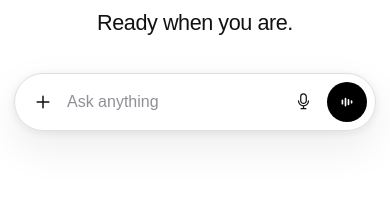
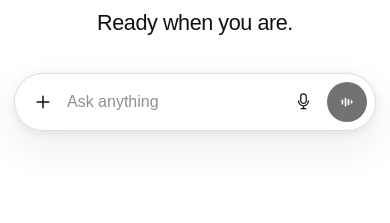
Before and after one commit to relewant-dev/pdf-processor-app, a Next.js app: page / in a window 390 px wide. Shown: the top 223 px of the page. Built offline with nearby package versions, Linux system fonts and the light colour scheme; no server answers.

Commit message:
feat: connect prompt composer to backend router

```diff
--- /dev/null
+++ b/app/api/client.tsx
@@ -0,0 +1,28 @@
+import type { PromptPayload, PromptResponse } from "../models/prompt";
+
+const DEFAULT_BACKEND_URL = "http://localhost:8000";
+const API_BASE_URL = (process.env.NEXT_PUBLIC_BACKEND_URL ?? DEFAULT_BACKEND_URL).replace(/\/$/, "");
+
+async function request<TResponse>(path: string, init?: RequestInit): Promise<TResponse> {
+  const response = await fetch(`${API_BASE_URL}${path}`, {
+    ...init,
+    headers: {
+      "Content-Type": "application/json",
+      ...init?.headers,
+    },
+  });
+
+  if (!response.ok) {
+    const errorText = await response.text();
+    throw new Error(errorText || `Request failed with status ${response.status}`);
+  }
+
+  return response.json() as Promise<TResponse>;
+}
+
+export function executePrompt(payload: PromptPayload) {
+  return request<PromptResponse>("/api/prompts/execute", {
+    method: "POST",
+    body: JSON.stringify(payload),
+  });
+}
--- a/app/components/PromptComposer.tsx
+++ b/app/components/PromptComposer.tsx
@@ -1,26 +1,65 @@
+"use client";
+
+import { useState, type FormEvent } from "react";
+
+import { useExecutePrompt } from "../hooks/useExecutePrompt";
 import { IconButton } from "./IconButton";
 import { MicrophoneIcon, PlusIcon, VoiceWaveIcon } from "./icons";
 import { ModeSelector } from "./ModeSelector";
 import { TextInput } from "./TextInput";
 
 export function PromptComposer() {
+  const [message, setMessage] = useState("");
+  const executePrompt = useExecutePrompt();
+
+  function handleSubmit(event: FormEvent<HTMLFormElement>) {
+    event.preventDefault();
+
+    const trimmedMessage = message.trim();
+
+    if (!trimmedMessage || executePrompt.isPending) {
+      return;
+    }
+
+    executePrompt.mutate({ message: trimmedMessage });
+  }
+
   return (
-    <form className="prompt-composer" aria-label="Assistant prompt composer">
+    <div className="prompt-stack">
+      <form className="prompt-composer" aria-label="Assistant prompt composer" onSubmit={handleSubmit}>
         <IconButton label="Add attachment">
           <PlusIcon className="prompt-icon" />
         </IconButton>
 
-      <TextInput label="Prompt" placeholder="Ask anything" />
+        <TextInput
+          label="Prompt"
+          placeholder="Ask anything"
+          value={message}
+          onChange={(event) => setMessage(event.target.value)}
+          disabled={executePrompt.isPending}
+        />
 
         <div className="prompt-actions" aria-label="Prompt actions">
           <ModeSelector value="Instant" aria-label="Response mode: Instant" />
           <IconButton label="Use microphone">
             <MicrophoneIcon className="prompt-icon prompt-icon--microphone" />
           </IconButton>
-        <IconButton label="Start voice mode" variant="filled">
+          <IconButton
+            label={executePrompt.isPending ? "Sending prompt" : "Send prompt"}
+            variant="filled"
+            type="submit"
+            disabled={!message.trim() || executePrompt.isPending}
+          >
             <VoiceWaveIcon className="prompt-icon" />
           </IconButton>
         </div>
       </form>
+
+      <div className="prompt-result" aria-live="polite">
+        {executePrompt.isPending ? <p>Thinking…</p> : null}
+        {executePrompt.isError ? <p role="alert">{executePrompt.error.message}</p> : null}
+        {executePrompt.data?.response ? <p>{executePrompt.data.response}</p> : null}
+      </div>
+    </div>
   );
 }
--- a/app/globals.css
+++ b/app/globals.css
@@ -56,6 +56,13 @@ button {
   text-align: center;
 }
 
+.prompt-stack {
+  width: 100%;
+  display: flex;
+  flex-direction: column;
+  gap: 18px;
+}
+
 .prompt-composer {
   width: 100%;
   min-height: 58px;
@@ -83,8 +90,14 @@ button {
   transition: background-color 160ms ease, color 160ms ease, transform 160ms ease;
 }
 
-.icon-button:hover {
+.icon-button:hover:not(:disabled) {
   background: #f2f2f4;
+}
+
+.icon-button:disabled,
+.text-input:disabled {
+  cursor: not-allowed;
+  opacity: 0.55;
 }
 
 .icon-button:active {
@@ -98,7 +111,7 @@ button {
   color: #ffffff;
 }
 
-.icon-button--filled:hover {
+.icon-button--filled:hover:not(:disabled) {
   background: #1a1a1a;
 }
 
@@ -161,6 +174,22 @@ button {
   height: 12px;
 }
 
+
+.prompt-result {
+  min-height: 24px;
+  color: #1c1c1f;
+  font-size: 15px;
+  line-height: 1.5;
+}
+
+.prompt-result p {
+  margin: 0;
+}
+
+.prompt-result [role="alert"] {
+  color: #b42318;
+}
+
 .sr-only {
   position: absolute;
   width: 1px;
@@ -182,7 +211,14 @@ button {
     gap: 36px;
   }
 
-  .prompt-composer {
+  .prompt-stack {
+  width: 100%;
+  display: flex;
+  flex-direction: column;
+  gap: 18px;
+}
+
+.prompt-composer {
     padding-left: 12px;
     gap: 6px;
   }
--- /dev/null
+++ b/app/hooks/useExecutePrompt.ts
@@ -0,0 +1,10 @@
+import { useMutation } from "@tanstack/react-query";
+
+import { executePrompt } from "../api/client";
+import type { PromptPayload, PromptResponse } from "../models/prompt";
+
+export function useExecutePrompt() {
+  return useMutation<PromptResponse, Error, PromptPayload>({
+    mutationFn: executePrompt,
+  });
+}
--- a/app/layout.tsx
+++ b/app/layout.tsx
@@ -1,4 +1,5 @@
 import type { Metadata } from "next";
+import { Providers } from "./providers";
 import "./globals.css";
 
 export const metadata: Metadata = {
@@ -9,7 +10,9 @@ export const metadata: Metadata = {
 export default function RootLayout({ children }: Readonly<{ children: React.ReactNode }>) {
   return (
     <html lang="en">
-      <body>{children}</body>
+      <body>
+        <Providers>{children}</Providers>
+      </body>
     </html>
   );
 }
--- /dev/null
+++ b/app/models/prompt.ts
@@ -0,0 +1,7 @@
+export type PromptPayload = {
+  message: string;
+};
+
+export type PromptResponse = {
+  response: string;
+};
--- /dev/null
+++ b/app/providers.tsx
@@ -0,0 +1,14 @@
+"use client";
+
+import { QueryClient, QueryClientProvider } from "@tanstack/react-query";
+import { useState, type ReactNode } from "react";
+
+type ProvidersProps = {
+  children: ReactNode;
+};
+
+export function Providers({ children }: ProvidersProps) {
+  const [queryClient] = useState(() => new QueryClient());
+
+  return <QueryClientProvider client={queryClient}>{children}</QueryClientProvider>;
+}
--- a/package.json
+++ b/package.json
@@ -10,6 +10,7 @@
     "typecheck": "tsc --noEmit"
   },
   "dependencies": {
+    "@tanstack/react-query": "^5.90.19",
     "next": "^15.3.2",
     "react": "^19.1.0",
     "react-dom": "^19.1.0"
```
Also changed, not shown: 1 other file (tests, documents, lock files or other folders). Lines whose indentation alone changed are shown as unchanged.
